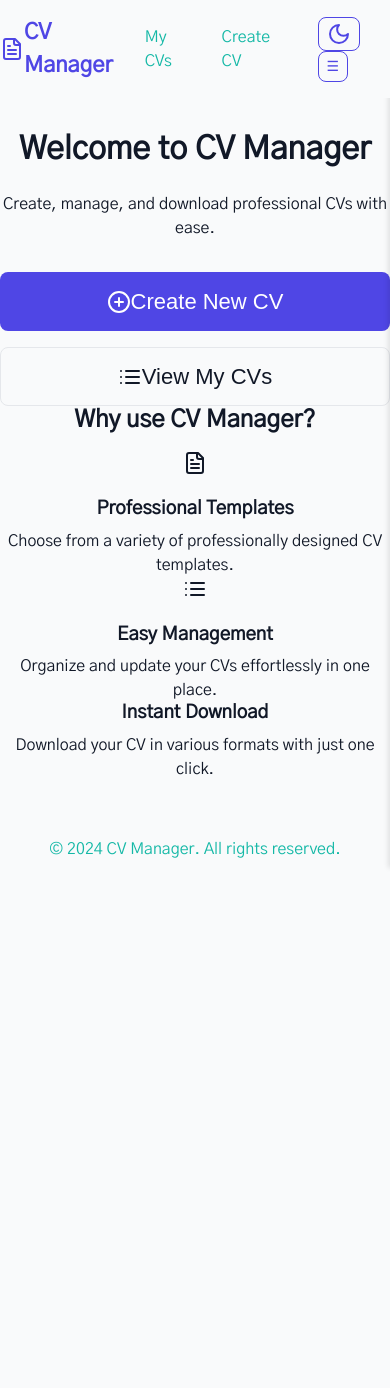
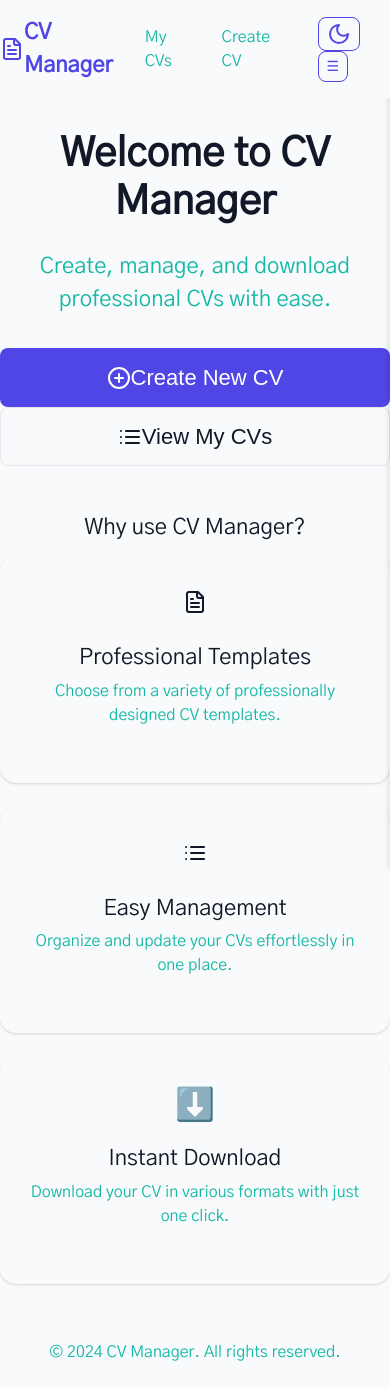
Before and after one commit to steeve0403/Z-Craft, a React (Vite) app: page / in a window 390 px wide. Before the commit the page ends 885 px from the top, so only its background shows below. Built offline with nearby package versions, Linux system fonts and the light colour scheme.

Commit message:
Refactor Home component: modularize code, apply responsive styles, and add dark mode support

```diff
--- a/src/pages/Home.tsx
+++ b/src/pages/Home.tsx
@@ -1,39 +1,58 @@
 import React from 'react';
-import { Link } from 'react-router-dom';
-import { Button } from '../components/ui/Button';
+import {Link} from 'react-router-dom';
+import {Button} from '../components/ui/Button';
 import {FileText, List, PlusCircle} from 'lucide-react';
+
+// Sous-composant pour les cartes d'avantages
+const BenefitCard: React.FC<{ icon: React.ReactNode; title: string; description: string }> = ({
+                                                                                                  icon,
+                                                                                                  title,
+                                                                                                  description
+                                                                                              }) => {
+    return (
+        <div className="home__benefit-card">
+            <div className="icon-container">{icon}</div>
+            <h3>{title}</h3>
+            <p>{description}</p>
+        </div>
+    );
+};
 
 const Home: React.FC = () => {
     return (
-        <div className="text-center">
-            <h1 className="text-4xl font-bold mb-6">Welcome to CV Manager</h1>
-            <p className="text-xl mb-8">Create, manage, and download professional CVs with ease.</p>
-            <div className="space-y-4">
+        <div className="home">
+            <h1>Welcome to CV Manager</h1>
+            <p>Create, manage, and download professional CVs with ease.</p>
+
+            {/* Actions principales */}
+            <div className="home__actions">
                 <Button as={Link} to="/cv/new" size="lg" className="w-full sm:w-auto">
-                    <PlusCircle className="w-5 h-5 mr-2" /> Create New CV
+                    <PlusCircle className="w-5 h-5 mr-2"/> Create New CV
                 </Button>
                 <Button as={Link} to="/cvs" variant="outline" size="lg" className="w-full sm:w-auto">
-                    <List className="w-5 h-5 mr-2" /> View My CVs
+                    <List className="w-5 h-5 mr-2"/> View My CVs
                 </Button>
             </div>
-            <div className="mt-12">
-                <h2 className="text-2xl font-semibold mb-4">Why use CV Manager?</h2>
-                <div className="grid grid-cols-1 md:grid-cols-3 gap-6">
-                    <div className="bg-white p-6 rounded-lg shadow">
-                        <FileText className="w-12 h-12 mx-auto mb-4 text-blue-500" />
-                        <h3 className="text-xl font-semibold mb-2">Professional Templates</h3>
-                        <p>Choose from a variety of professionally designed CV templates.</p>
-                    </div>
-                    <div className="bg-white p-6 rounded-lg shadow">
-                        <List className="w-12 h-12 mx-auto mb-4 text-green-500" />
-                        <h3 className="text-xl font-semibold mb-2">Easy Management</h3>
-                        <p>Organize and update your CVs effortlessly in one place.</p>
-                    </div>
-                    <div className="bg-white p-6 rounded-lg shadow">
-                        {/*<Download className="w-12 h-12 mx-auto mb-4 text-purple-500" />*/}
-                        <h3 className="text-xl font-semibold mb-2">Instant Download</h3>
-                        <p>Download your CV in various formats with just one click.</p>
-                    </div>
+
+            {/* Section des avantages */}
+            <div className="home__benefits">
+                <h2>Why use CV Manager?</h2>
+                <div className="home__benefit-grid">
+                    <BenefitCard
+                        icon={<FileText className="text-blue-500"/>}
+                        title="Professional Templates"
+                        description="Choose from a variety of professionally designed CV templates."
+                    />
+                    <BenefitCard
+                        icon={<List className="text-green-500"/>}
+                        title="Easy Management"
+                        description="Organize and update your CVs effortlessly in one place."
+                    />
+                    <BenefitCard
+                        icon={<div className="text-purple-500">⬇️</div>}
+                        title="Instant Download"
+                        description="Download your CV in various formats with just one click."
+                    />
                 </div>
             </div>
         </div>
--- a/src/styles/main.scss
+++ b/src/styles/main.scss
@@ -16,3 +16,6 @@
 // Import component
 @use 'component/sidebar';
 @use 'component/button';
+
+// Import Pages
+@use 'page/home';
--- /dev/null
+++ b/src/styles/page/_home.scss
@@ -0,0 +1,112 @@
+@use '@/styles/abstracts/variables' as *;
+@use '@/styles/abstracts/mixins' as *;
+
+.home {
+  text-align: center;
+
+  /* Titre principal */
+  h1 {
+    font-size: 2.5rem;
+    font-weight: $font-weight-bold;
+    margin-bottom: $spacing-6;
+    color: $color-text;
+
+    @include responsive(md) {
+      font-size: 3rem;
+    }
+  }
+
+  /* Sous-titre */
+  p {
+    font-size: $font-size-lg;
+    margin-bottom: $spacing-8;
+    color: $color-secondary;
+  }
+
+  /* Actions principales (boutons) */
+  .home__actions {
+    margin-bottom: $spacing-8;
+
+    .button {
+      width: 100%;
+
+      @include responsive(sm) {
+        width: auto;
+      }
+    }
+  }
+
+  /* Section des avantages */
+  .home__benefits {
+    margin-top: $spacing-12;
+
+    h2 {
+      font-size: $font-size-lg;
+      font-weight: $font-weight-medium;
+      margin-bottom: $spacing-4;
+    }
+
+    .home__benefit-grid {
+      display: grid;
+      grid-template-columns: 1fr;
+      gap: $spacing-6;
+
+      @include responsive(md) {
+        grid-template-columns: repeat(3, 1fr);
+      }
+    }
+  }
+
+  .home__benefit-card {
+    background-color: $color-background;
+    padding: $spacing-6;
+    border-radius: $border-radius-lg;
+    box-shadow: $box-shadow-light;
+    transition: transform $transition-base, box-shadow $transition-base;
+
+    &:hover {
+      transform: translateY(-5px);
+      box-shadow: $box-shadow-dark;
+    }
+
+    .icon-container {
+      margin-bottom: $spacing-4;
+      font-size: 2rem;
+    }
+
+    h3 {
+      font-size: $font-size-lg;
+      font-weight: $font-weight-medium;
+      margin-bottom: $spacing-2;
+    }
+
+    p {
+      color: $color-secondary;
+      font-size: $font-size-base;
+    }
+  }
+}
+
+/* Dark mode */
+.dark .home {
+  h1, h2 {
+    color: $color-text-dark;
+  }
+
+  p {
+    color: $color-text-dark;
+  }
+
+  .home__benefit-card {
+    background-color: $color-background-dark;
+    box-shadow: $box-shadow-dark;
+
+    &:hover {
+      box-shadow: $box-shadow-light;
+    }
+
+    p {
+      color: $color-text-dark;
+    }
+  }
+}
```
